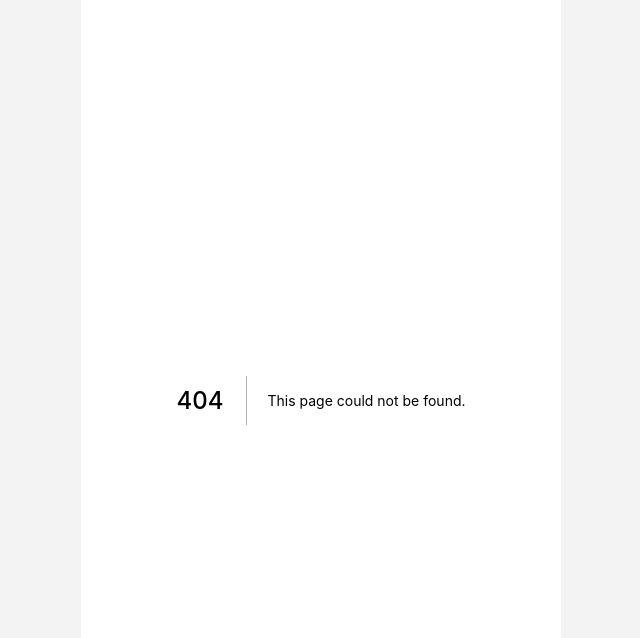
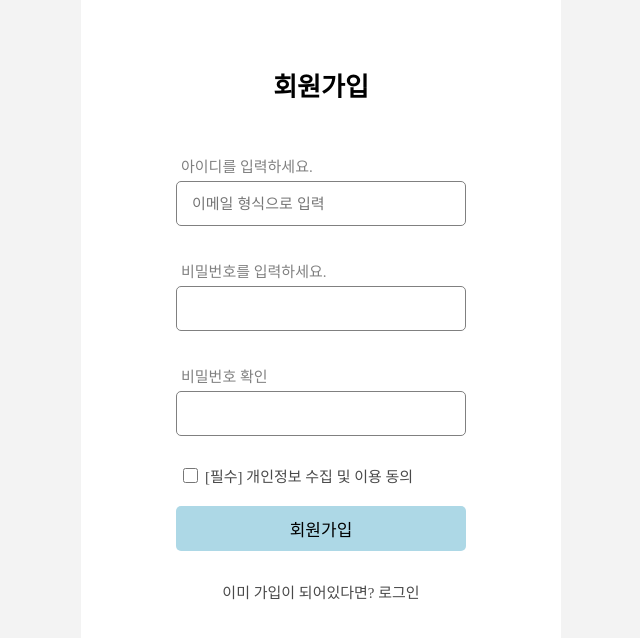
Before and after one commit to ShinjungOh/2022-todolist-challenge, a Next.js app in the folder 2022-10-15/: page /auth/signup in a window 1280 px wide. Before the commit this address had no page. Shown: the top 638 px of the page, without its empty margins (319-959 px from the left). Built offline with nearby package versions, Linux system fonts and the light colour scheme.

Commit message:
[ADD] 8th: 로그인, 회원가입 UI 구현

```diff
--- /dev/null
+++ b/2022-10-15/pages/auth/signup.tsx
@@ -0,0 +1,120 @@
+import React from 'react';
+import styled from 'styled-components';
+
+const Signup = () => (
+  <Container>
+    <Title>회원가입</Title>
+    <InputContainer>
+      <Label htmlFor="id">아이디를 입력하세요.</Label>
+      <Input type="text" id="id" placeholder="이메일 형식으로 입력" />
+    </InputContainer>
+    <InputContainer>
+      <Label htmlFor="password">비밀번호를 입력하세요.</Label>
+      <Input type="text" id="password" />
+    </InputContainer>
+    <InputContainer>
+      <Label htmlFor="password-check">비밀번호 확인</Label>
+      <Input type="text" id="password-check" />
+    </InputContainer>
+    <Check>
+      <InputBox type="checkbox" />
+      [필수] 개인정보 수집 및 이용 동의
+    </Check>
+    <SigninButton>회원가입</SigninButton>
+    <SignupButton>이미 가입이 되어있다면? 로그인</SignupButton>
+  </Container>
+);
+
+export default Signup;
+
+const Container = styled.div`
+  display: flex;
+  flex-direction: column;
+  justify-content: center;
+  align-items: center;
+`;
+
+const Title = styled.h1`
+  width: 300px;
+  height: 30px;
+  margin-top: 70px;
+  margin-bottom: 40px;
+  display: flex;
+  flex-direction: column;
+  justify-content: center;
+  align-items: center;
+  font-family: monospace;
+`;
+
+const InputContainer = styled.div`
+  width: 290px;
+  height: 100px;
+  margin-bottom: 5px;
+  display: flex;
+  flex-direction: column;
+  justify-content: center;
+  align-items: start;
+`;
+
+const Label = styled.label`
+  padding-bottom: 5px;
+  padding-left: 5px;
+  font-size: 15px;
+  color: grey;
+`;
+
+const Input = styled.input`
+  width: 290px;
+  height: 45px;
+  padding: 5px 15px;
+  border-radius: 5px;
+  border: 0.5px solid grey;
+  font-size: 15px;
+  cursor: pointer;
+`;
+
+const Check = styled.div`
+  width: 290px;
+  color: #494949;
+  margin: 10px 0;
+  font-size: 15px;
+  display: flex;
+  flex-direction: row;
+  justify-content: start;
+  align-items: center;
+  cursor: pointer;
+`;
+
+const InputBox = styled.input`
+  width: 15px;
+  height: 15px;
+  color: #494949;
+  display: flex;
+  flex-direction: row;
+  justify-content: center;
+  align-items: center;
+  cursor: pointer;
+  margin: 0 7px;
+`;
+
+const SigninButton = styled.button`
+  width: 290px;
+  height: 45px;
+  margin-top: 10px;
+  border-radius: 5px;
+  border: none;
+  background-color: lightblue;
+  font-size: 17px;
+  cursor: pointer;
+`;
+
+const SignupButton = styled.div`
+  margin-top: 30px;
+  font-size: 15px;
+  color: #494949;
+  display: flex;
+  flex-direction: column;
+  justify-content: center;
+  align-items: center;
+  cursor: pointer;
+`;
```
Also changed, not shown: 2022-10-15/pages/auth/signin.tsx (added, +88 -0 lines), 2022-10-15/pages/index.tsx (+35 -2 lines).
